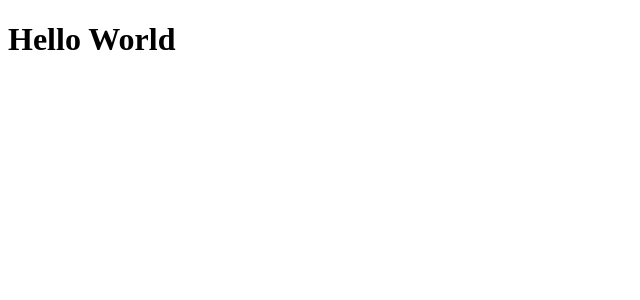
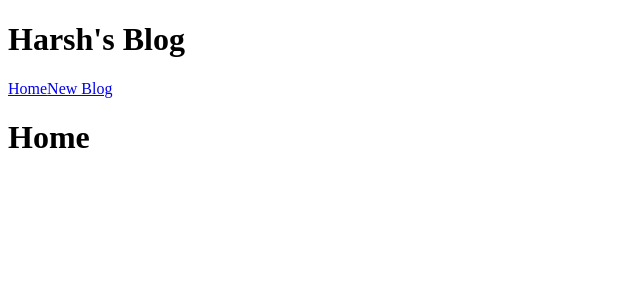
Before and after one commit to iamharshtambe/blog-app, a React (Vite) app: page / in a window 1280 px wide. Shown: the top 300 px of the page, without its empty margins (0-640 px from the left). Built offline with nearby package versions, Linux system fonts and the light colour scheme.

Commit message:
made Navbar and Home

```diff
--- a/src/App.jsx
+++ b/src/App.jsx
@@ -1,5 +1,14 @@
+import { Navbar } from './components/Navbar';
+import { Home } from './components/Home';
+
 export default function App() {
-  return (
-    <h1>Hello World</h1>
-  )
+   return (
+      <div className="app">
+         <Navbar />
+
+         <div className="content">
+            <Home />
+         </div>
+      </div>
+   );
 }
--- /dev/null
+++ b/src/components/Home.jsx
@@ -0,0 +1,7 @@
+export function Home() {
+   return (
+      <div className="home">
+         <h1>Home</h1>
+      </div>
+   );
+}
--- /dev/null
+++ b/src/components/Navbar.jsx
@@ -0,0 +1,12 @@
+export function Navbar() {
+   return (
+      <div className="navbar">
+         <h1>Harsh's Blog</h1>
+
+         <div className="nav-links">
+            <a href="/">Home</a>
+            <a href="/create">New Blog</a>
+         </div>
+      </div>
+   );
+}
```
